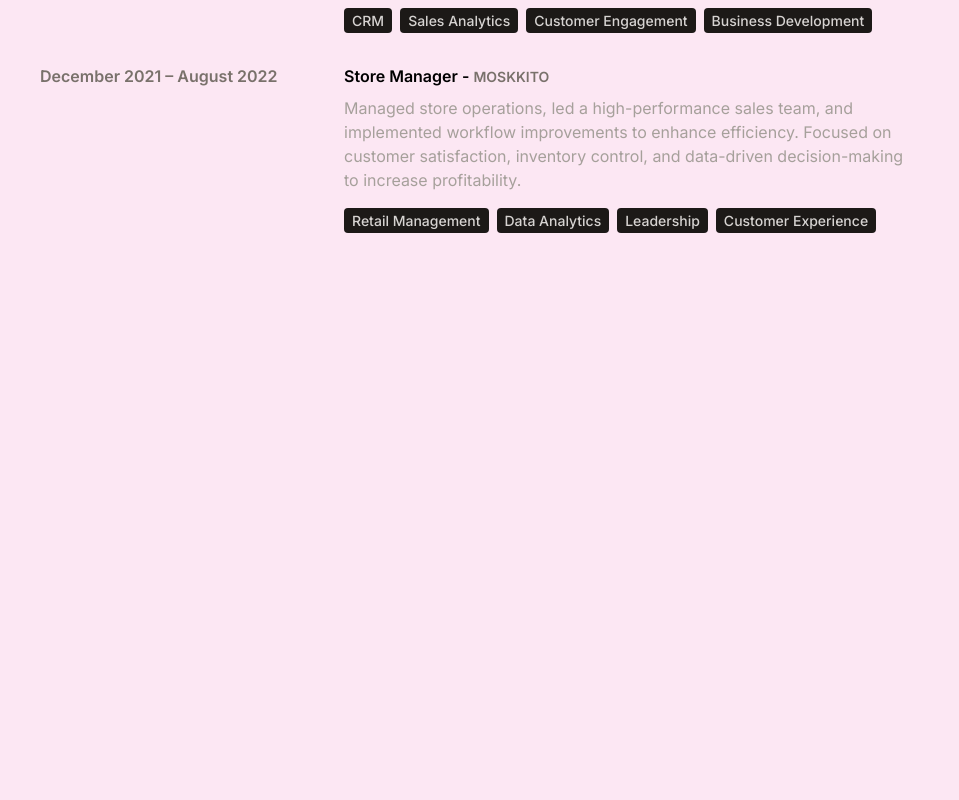
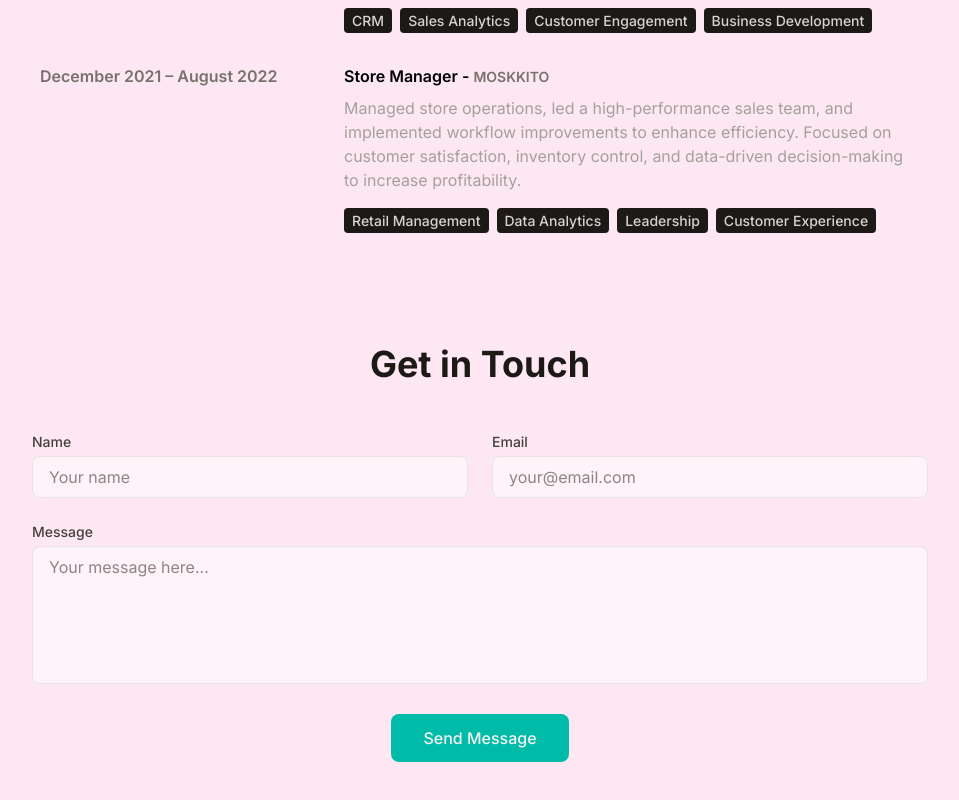
Before and after one commit to gabriellamsa/gabriella-portfolio, a React (Vite) app: page / in a window 1280 px wide. Shown: the part 3302-4102 px from the top of the page, without its empty margins (160-1119 px from the left). Before the commit the page ends 3582 px from the top, so only its background shows below. Built offline with nearby package versions, Linux system fonts and the light colour scheme; a web font is replaced by a local one.

Commit message:
feat: add Contact form with submit simulation

```diff
--- a/src/App.jsx
+++ b/src/App.jsx
@@ -17,7 +17,7 @@ export default function App() {
           <Technologies />
           <Projects />
           <Experience />
-          {/* <Contact /> */}
+          <Contact />
         </div>
       </div>
     </div>
--- a/src/assets/data/data.js
+++ b/src/assets/data/data.js
@@ -56,8 +56,3 @@ export const experiences = [
     technologies: ["Retail Management", "Data Analytics", "Leadership", "Customer Experience"],
   },
 ];
-
-export const contact = {
-  address: "4050 - Porto, Portugal",
-  /* insert contact form */
-};
--- a/src/components/Contact.jsx
+++ b/src/components/Contact.jsx
@@ -1,12 +1,118 @@
-import { contact } from "../assets/data/data";
+import { useState } from "react";
 
 export const Contact = () => {
+  const [formData, setFormData] = useState({
+    name: "",
+    email: "",
+    message: "",
+  });
+  const [status, setStatus] = useState("");
+
+  const handleSubmit = async (e) => {
+    e.preventDefault();
+    setStatus("sending");
+
+    // Simulate form submission (replace with actual submission)
+    setTimeout(() => {
+      setStatus("sent");
+      setFormData({ name: "", email: "", message: "" });
+      setTimeout(() => setStatus(""), 3000);
+    }, 1000);
+  };
+
+  const handleChange = (e) => {
+    setFormData({ ...formData, [e.target.name]: e.target.value });
+  };
+
   return (
-    <div className="border-t border-stone-900 pb-20">
-      <h2 className="my-10 text-center text-4xl">Get in Touch</h2>
-      <div className="text-center tracking-tighter">
-        <p className="my-4">{contact.address}</p>
+    <section className="py-16 px-4">
+      <div className="max-w-4xl mx-auto">
+        <h2 className="text-4xl font-bold text-stone-900 mb-12 text-center">
+          Get in Touch
+        </h2>
+
+        <form onSubmit={handleSubmit} className="space-y-6">
+          <div className="grid grid-cols-1 gap-6 sm:grid-cols-2">
+            <div>
+              <label
+                htmlFor="name"
+                className="block text-sm font-medium text-stone-700 mb-1"
+              >
+                Name
+              </label>
+              <input
+                type="text"
+                id="name"
+                name="name"
+                value={formData.name}
+                onChange={handleChange}
+                required
+                className="w-full px-4 py-2 border border-stone-200 rounded-lg focus:ring-2 focus:ring-teal-500 focus:border-transparent transition duration-200 ease-in-out bg-white/50 text-stone-900"
+                placeholder="Your name"
+              />
+            </div>
+            <div>
+              <label
+                htmlFor="email"
+                className="block text-sm font-medium text-stone-700 mb-1"
+              >
+                Email
+              </label>
+              <input
+                type="email"
+                id="email"
+                name="email"
+                value={formData.email}
+                onChange={handleChange}
+                required
+                className="w-full px-4 py-2 border border-stone-200 rounded-lg focus:ring-2 focus:ring-teal-500 focus:border-transparent transition duration-200 ease-in-out bg-white/50 text-stone-900"
+                placeholder="your@email.com"
+              />
+            </div>
+          </div>
+
+          <div>
+            <label
+              htmlFor="message"
+              className="block text-sm font-medium text-stone-700 mb-1"
+            >
+              Message
+            </label>
+            <textarea
+              id="message"
+              name="message"
+              value={formData.message}
+              onChange={handleChange}
+              required
+              rows={5}
+              className="w-full px-4 py-2 border border-stone-200 rounded-lg focus:ring-2 focus:ring-teal-500 focus:border-transparent transition duration-200 ease-in-out bg-white/50 text-stone-900 resize-none"
+              placeholder="Your message here..."
+            />
+          </div>
+
+          <div className="text-center">
+            <button
+              type="submit"
+              disabled={status === "sending"}
+              className={`px-8 py-3 rounded-lg font-medium transition duration-200 ease-in-out
+                ${
+                  status === "sending"
+                    ? "bg-stone-400 cursor-not-allowed"
+                    : "bg-teal-500 hover:bg-teal-600 active:bg-teal-700"
+                }
+                text-stone-100`}
+            >
+              {status === "sending" ? "Sending..." : "Send Message"}
+            </button>
+
+            {status === "sent" && (
+              <p className="mt-4 text-teal-600 animate-fade-in">
+                Message sent successfully!
+              </p>
+            )}
+          </div>
+        </form>
       </div>
-    </div>
+    </section>
   );
 };
```
